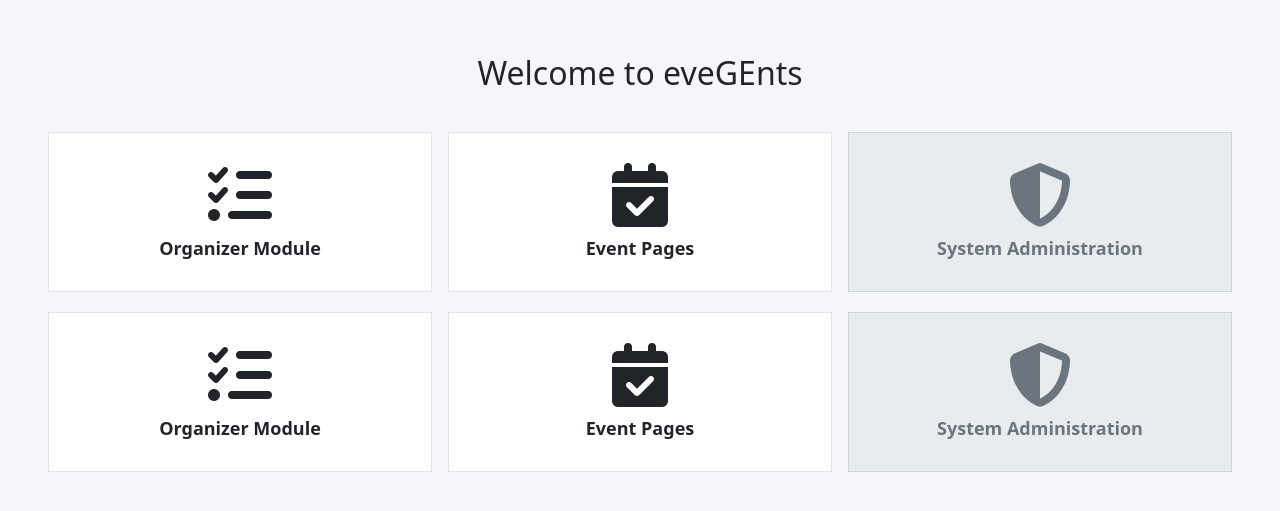
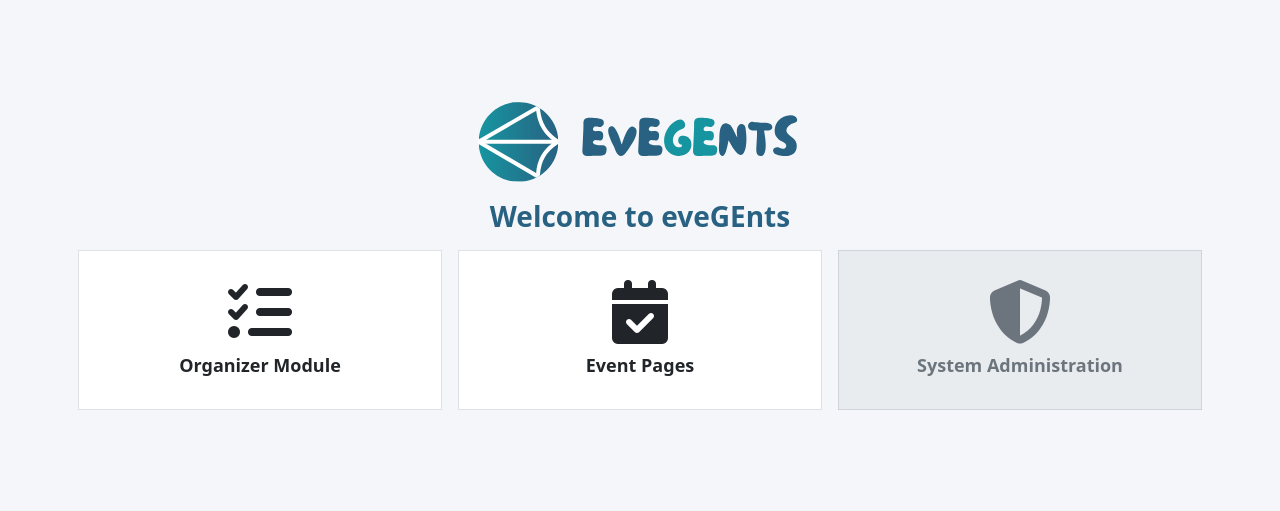
Before and after one commit to eveGEnts/Go-Headless, a React (Create React App) app: page / in a window 1280 px wide. Shown: the part 143-654 px from the top of the page. Built offline with nearby package versions, Linux system fonts and the light colour scheme.

Commit message:
fix primary color

```diff
--- a/src/components/home/links.js
+++ b/src/components/home/links.js
@@ -2,6 +2,7 @@ import React from 'react';
 import '@fortawesome/fontawesome-free/css/all.min.css';
 
 import './links.scss';
+import evegents_logo from '../../assets/eveGEnts_logo.svg';
 
 const MenuOption = ({ iconClass, label, disabled }) => {
     return (
@@ -18,8 +19,9 @@ const Links = () => {
             <div className="container">
 
                 <div className="row">
-                <div className="col-12 text-center my-4">
-                    <h2>Welcome to eveGEnts</h2>
+                    <div className="col-12 text-center">
+                        <img src={evegents_logo} className="mb-2" alt="eveGEnts Logo" style={{maxWidth: '400px'}} />
+                        <h3 className='fw-bold text-primary'>Welcome to eveGEnts</h3>
                     </div>
                 </div>
 
@@ -35,6 +37,7 @@ const Links = () => {
                     </div>
                 </div>
 
+                { /*
                 <div className="row menu-row">
                     <div className="col-md-4 menu-col">
                         <MenuOption iconClass="fa-tasks" label="Organizer Module" disabled={false} />
@@ -46,8 +49,10 @@ const Links = () => {
                         <MenuOption iconClass="fa-shield-halved" label="System Administration" disabled={true} />
                     </div>
                 </div>
+                */ }
 
-        </div></div>
+            </div>
+        </div>
     );
 };
 
--- a/src/components/home/links.scss
+++ b/src/components/home/links.scss
@@ -4,18 +4,17 @@
  * Center the container vertically within its parent.
  */
 
- .outer-container {
+.outer-container {
     display: flex;
     align-items: center;
     justify-content: center;
-    height: 100vh; // Adjust this as needed based on your layout
-    width: 100%; // Ensure the container takes full width
+    height: 100vh;
+    width: 100%;
   }
 
   .container {
-    width: 100%; // Ensure the container takes full width
-    max-width: 1200px; // Set a maximum width to prevent it from becoming too wide
-    padding: 0 15px; // Add padding to avoid content touching the edges
+    width: 100%;
+    padding: 0 15px;
   }
 
 
@@ -60,6 +59,7 @@
 /**
  * Adjusts the margins of the row container for menu items to ensure precise alignment.
  */
+
 .menu-row {
     margin-right: -15px;
     margin-left: -15px;
--- a/src/custom.scss
+++ b/src/custom.scss
@@ -1,6 +1,6 @@
 // Theme color
-$primary: #286161;
+$primary: #286181;
 $success: #1695a0;
 
-$primaryLight: #2861611F;
+$primaryLight: #2861811f;
 @import '~bootstrap/scss/bootstrap.scss';
```
Also changed, not shown: src/assets/eveGEnts_logo.svg (added), src/logo.svg (deleted). Lines whose indentation alone changed are shown as unchanged.
